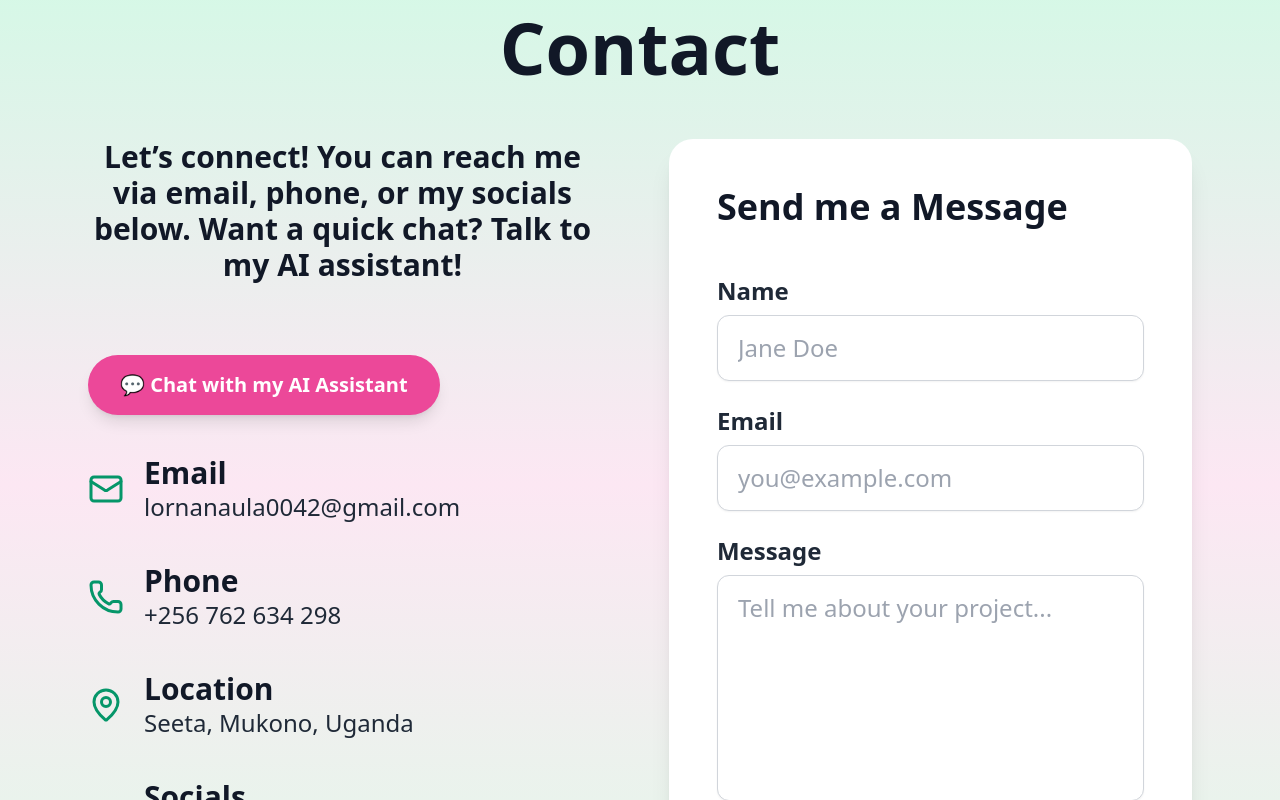
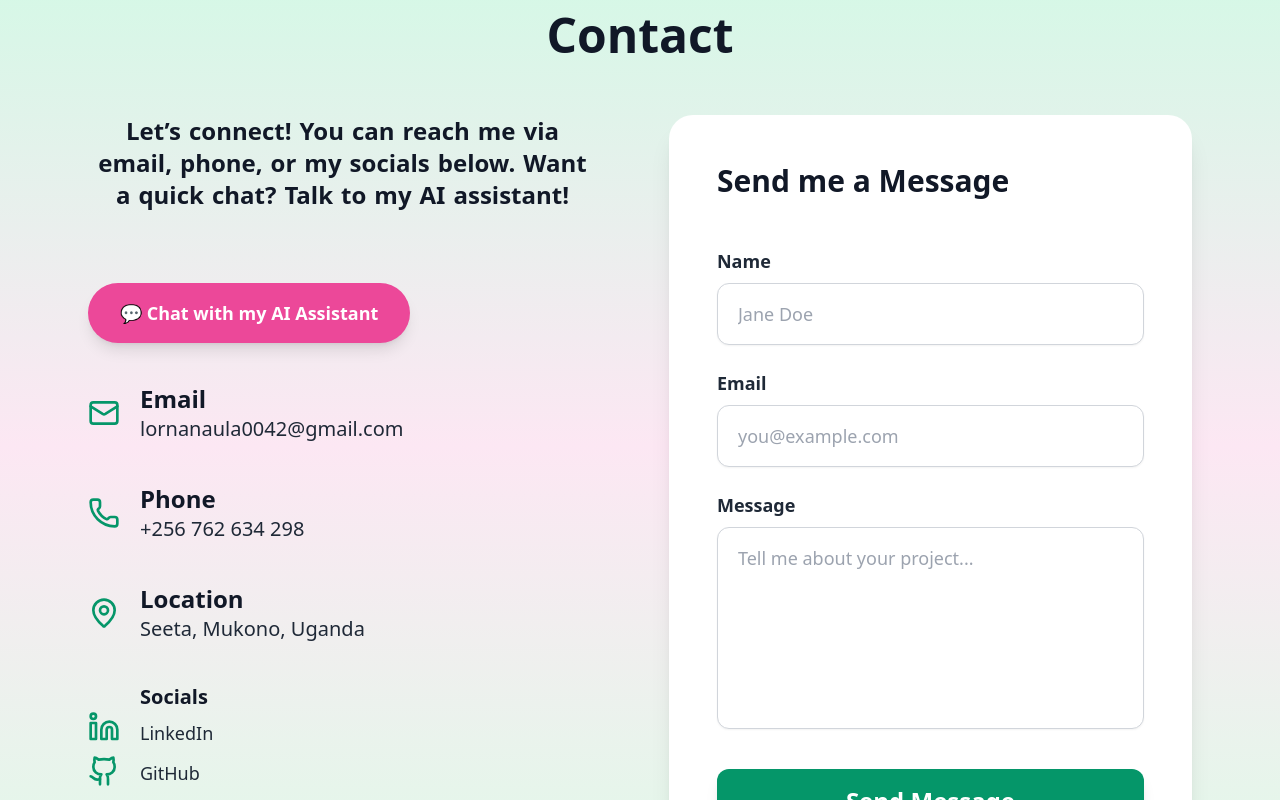
Before and after one commit to Lorna56/my-portifolio, a React (Vite) app: page / in a window 1280 px wide. Shown: the part 3880-4680 px from the top of the page. Built offline with nearby package versions, Linux system fonts and the light colour scheme.

Commit message:
Edited the contact section

```diff
--- a/src/components/Contact.jsx
+++ b/src/components/Contact.jsx
@@ -8,7 +8,7 @@ import toast, { Toaster } from "react-hot-toast";
 const AnimatedText = ({ text, delayOffset = 0 }) => {
   const words = text.split(" ");
   return (
-    <p className="text-gray-900 mb-8 flex flex-wrap justify-center text-2xl md:text-3xl leading-relaxed font-semibold max-w-3xl mx-auto">
+    <p className="text-gray-900 mb-8 flex flex-wrap justify-center text-lg md:text-xl lg:text-2xl leading-relaxed font-semibold max-w-3xl mx-auto">
       {words.map((word, index) => (
         <motion.span
           key={index}
@@ -77,7 +77,7 @@ export default function Contact() {
           initial={{ opacity: 0, y: -20 }}
           whileInView={{ opacity: 1, y: 0 }}
           transition={{ duration: 0.8 }}
-          className="text-6xl md:text-7xl font-extrabold mb-14 text-center text-gray-900"
+          className="text-4xl md:text-5xl font-extrabold mb-14 text-center text-gray-900"
         >
           Contact
         </motion.h2>
@@ -101,21 +101,21 @@ export default function Contact() {
               href="https://www.jotform.com/agent/019b30f38d90769ba70871b64638de23cae5"
               target="_blank"
               rel="noopener noreferrer"
-              className="inline-flex items-center gap-3 bg-pink-500 text-white px-8 py-4 rounded-full font-bold text-xl shadow-lg hover:bg-pink-600 transition hover:scale-105"
+              className="inline-flex items-center gap-3 bg-pink-500 text-white px-8 py-4 rounded-full font-bold text-lg shadow-lg hover:bg-pink-600 transition hover:scale-105"
             >
               💬 Chat with my AI Assistant
             </motion.a>
 
             {/* Email */}
             <div className="flex items-center gap-5 mt-8">
-              <Mail className="text-emerald-600" size={36} />
+              <Mail className="text-emerald-600" size={32} />
               <div>
-                <h3 className="font-bold text-2xl md:text-3xl text-gray-900">
+                <h3 className="font-bold text-xl md:text-2xl text-gray-900">
                   Email
                 </h3>
                 <a
                   href="mailto:lornanaula0042@gmail.com"
-                  className="text-gray-800 hover:text-indigo-600 transition text-xl md:text-2xl"
+                  className="text-gray-800 hover:text-indigo-600 transition text-lg md:text-xl"
                 >
                   lornanaula0042@gmail.com
                 </a>
@@ -124,12 +124,12 @@ export default function Contact() {
 
             {/* Phone */}
             <div className="flex items-center gap-5">
-              <Phone className="text-emerald-600" size={36} />
+              <Phone className="text-emerald-600" size={32} />
               <div>
-                <h3 className="font-bold text-2xl md:text-3xl text-gray-900">
+                <h3 className="font-bold text-xl md:text-2xl text-gray-900">
                   Phone
                 </h3>
-                <p className="text-gray-800 text-xl md:text-2xl">
+                <p className="text-gray-800 text-lg md:text-xl">
                   +256 762 634 298
                 </p>
               </div>
@@ -137,12 +137,12 @@ export default function Contact() {
 
             {/* Location */}
             <div className="flex items-center gap-5">
-              <MapPin className="text-emerald-600" size={36} />
+              <MapPin className="text-emerald-600" size={32} />
               <div>
-                <h3 className="font-bold text-2xl md:text-3xl text-gray-900">
+                <h3 className="font-bold text-xl md:text-2xl text-gray-900">
                   Location
                 </h3>
-                <p className="text-gray-800 text-xl md:text-2xl">
+                <p className="text-gray-800 text-lg md:text-xl">
                   Seeta, Mukono, Uganda
                 </p>
               </div>
@@ -151,14 +151,14 @@ export default function Contact() {
             {/* Socials */}
             <div className="flex items-start gap-5">
               <div className="flex flex-col gap-3 flex-shrink-0 mt-7">
-                <Linkedin className="text-emerald-600" size={36} />
-                <Github className="text-emerald-600" size={36} />
+                <Linkedin className="text-emerald-600" size={32} />
+                <Github className="text-emerald-600" size={32} />
               </div>
               <div className="flex flex-col">
-                <h3 className="font-bold text-2xl md:text-3xl text-gray-900">
+                <h3 className="font-bold text-lg md:text-xl text-gray-900">
                   Socials
                 </h3>
-                <div className="flex flex-col gap-3 mt-2 text-gray-800 text-xl md:text-2xl">
+                <div className="flex flex-col gap-3 mt-2 text-gray-800 text-base md:text-lg">
                   <a
                     href="https://www.linkedin.com/in/naula-lorna-3513732b5"
                     target="_blank"
@@ -189,48 +189,48 @@ export default function Contact() {
             viewport={{ once: false, amount: 0.3 }}
             transition={{ duration: 0.6, type: "spring", stiffness: 90 }}
           >
-            <h3 className="text-3xl md:text-4xl font-extrabold mb-6 text-gray-900">
+            <h3 className="text-2xl md:text-3xl font-extrabold mb-6 text-gray-900">
               Send me a Message
             </h3>
 
             {/* Name */}
             <div className="flex flex-col">
-              <label className="font-semibold mb-2 text-gray-800 text-xl md:text-2xl">
+              <label className="font-semibold mb-2 text-gray-800 text-base md:text-lg">
                 Name
               </label>
               <input
                 type="text"
                 name="name"
                 placeholder="Jane Doe"
-                className="border border-gray-300 rounded-xl px-5 py-4 text-xl md:text-2xl focus:outline-none focus:ring-2 focus:ring-emerald-500 focus:border-emerald-500 shadow-sm"
+                className="border border-gray-300 rounded-xl px-5 py-4 text-base md:text-lg focus:outline-none focus:ring-2 focus:ring-emerald-500 focus:border-emerald-500 shadow-sm"
                 required
               />
             </div>
 
             {/* Email */}
             <div className="flex flex-col">
-              <label className="font-semibold mb-2 text-gray-800 text-xl md:text-2xl">
+              <label className="font-semibold mb-2 text-gray-800 text-base md:text-lg">
                 Email
               </label>
               <input
                 type="email"
                 name="email"
                 placeholder="you@example.com"
-                className="border border-gray-300 rounded-xl px-5 py-4 text-xl md:text-2xl focus:outline-none focus:ring-2 focus:ring-emerald-500 focus:border-emerald-500 shadow-sm"
+                className="border border-gray-300 rounded-xl px-5 py-4 text-base md:text-lg focus:outline-none focus:ring-2 focus:ring-emerald-500 focus:border-emerald-500 shadow-sm"
                 required
               />
             </div>
 
             {/* Message */}
             <div className="flex flex-col">
-              <label className="font-semibold mb-2 text-gray-800 text-xl md:text-2xl">
+              <label className="font-semibold mb-2 text-gray-800 text-base md:text-lg">
                 Message
               </label>
               <textarea
                 name="message"
                 rows="6"
                 placeholder="Tell me about your project..."
-                className="border border-gray-300 rounded-xl px-5 py-4 text-xl md:text-2xl focus:outline-none focus:ring-2 focus:ring-emerald-500 focus:border-emerald-500 shadow-sm resize-none"
+                className="border border-gray-300 rounded-xl px-5 py-4 text-base md:text-lg focus:outline-none focus:ring-2 focus:ring-emerald-500 focus:border-emerald-500 shadow-sm resize-none"
                 required
               ></textarea>
             </div>
@@ -239,7 +239,7 @@ export default function Contact() {
             <motion.button
               type="submit"
               disabled={sending}
-              className="mt-4 w-full bg-emerald-600 text-white py-4 text-2xl md:text-3xl rounded-xl font-bold hover:bg-emerald-700 shadow-lg hover:shadow-xl transition disabled:opacity-50 disabled:cursor-not-allowed"
+              className="mt-4 w-full bg-emerald-600 text-white py-4 text-xl md:text-2xl rounded-xl font-bold hover:bg-emerald-700 shadow-lg hover:shadow-xl transition disabled:opacity-50 disabled:cursor-not-allowed"
               whileHover={{ scale: 1.03 }}
               whileTap={{ scale: 0.97 }}
             >
```
